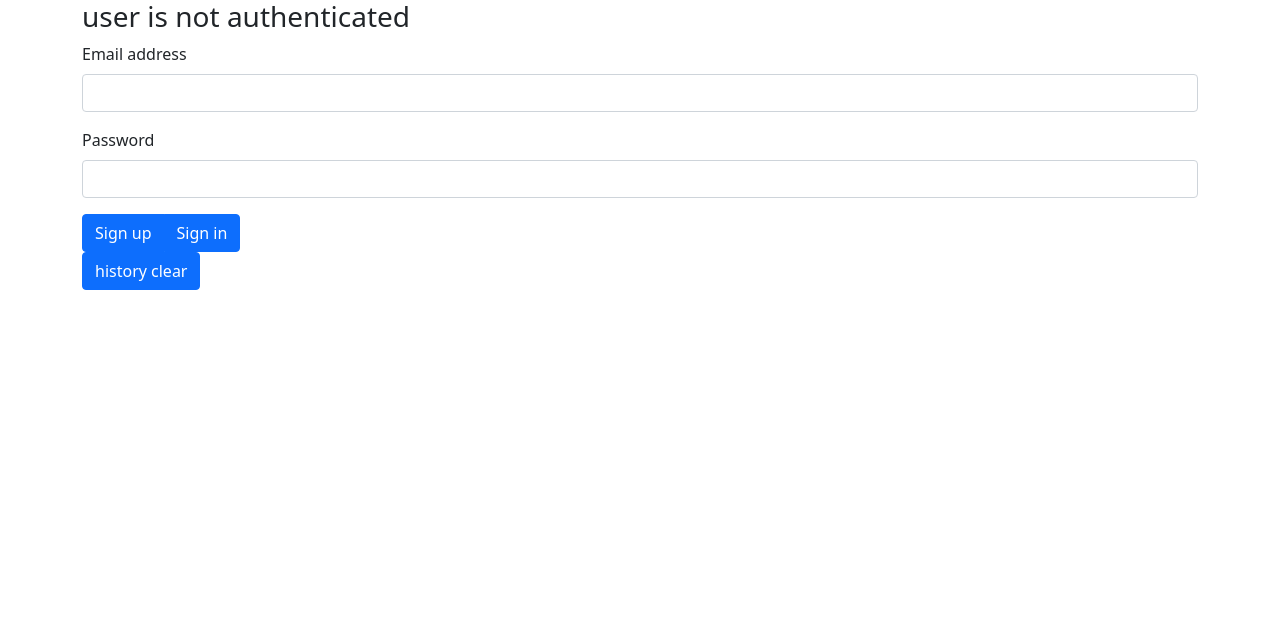
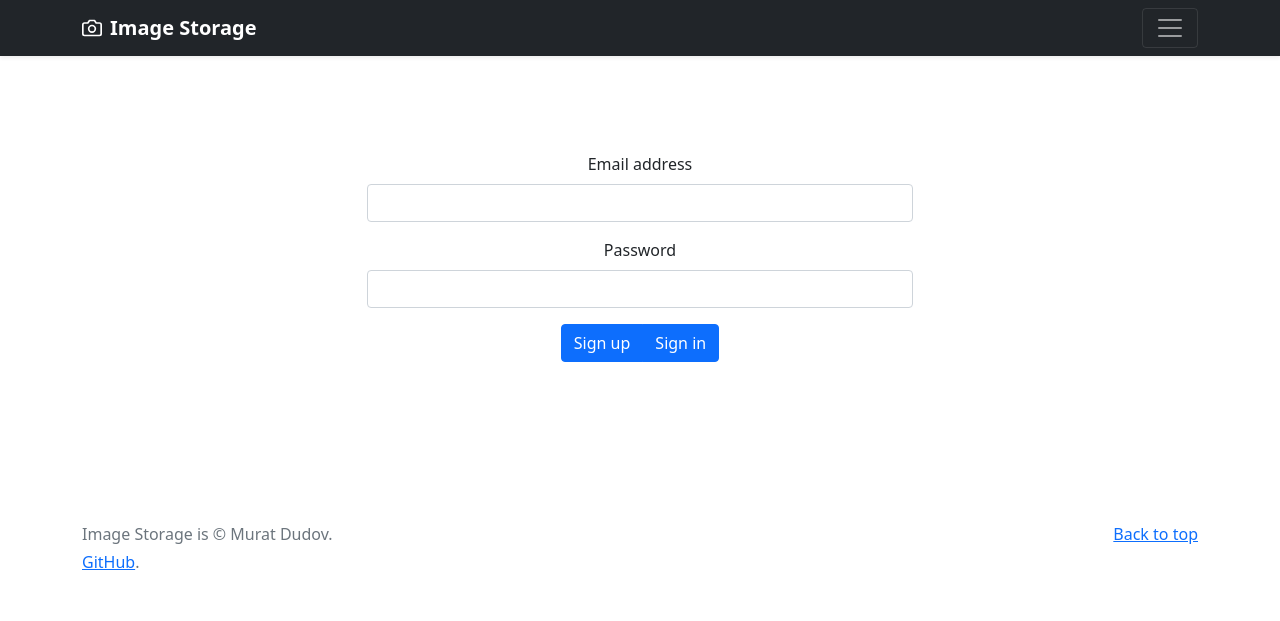
Before and after one commit to mrdudov/image_storage, a Django app: page / in a window 1280 px wide. Shown: the top 621 px of the page. Run offline with Django 3.2, Linux system fonts and the light colour scheme; data that the repository does not hold is empty; parts of the project's set-up code (start-up, migrations or seed data) failed here and were passed over; some libraries are stand-ins or nearby versions.

Commit message:
frontend redesigne

```diff
--- a/image_storage/frontend/js/auth.js
+++ b/image_storage/frontend/js/auth.js
@@ -5,7 +5,7 @@ $('#sign-up-btn').on('click', function(){
 
     $.post(url, { email: email, passwd: passwd } )
     .done(function(data){
-        if(data['error'] == undefined){
+        if('error' in data){
             location.reload();
         }
         else{
--- a/image_storage/frontend/js/index.js
+++ b/image_storage/frontend/js/index.js
@@ -20,8 +20,8 @@ function images_history_load(image_id) {
     })
 }
 
-
 $('body').on('click','#file-upload-btn', function() {
+    $('#error-field').text('')
     var url = $(this).data('href')
     var fd = new FormData()
     var files = $('#customFile')[0].files
@@ -34,6 +34,10 @@ $('body').on('click','#file-upload-btn', function() {
     $.ajax({
       url: url, type: 'post', data: fd, contentType: false, processData: false,
       success: function(response) {
+          if(response['error']){
+            $('#error-field').text(JSON.stringify(response, null, 4))
+          }
+          else {
               tmp = card_template({
                   upload_file: response['upload_file'] ,
                   uploaded_by: response['uploaded_by'] ,
@@ -41,12 +45,14 @@ $('body').on('click','#file-upload-btn', function() {
               })
               $("#image-list").append(tmp)
               $('#customFile').val('')
+          }
       },
     })
 })
 
 
 $('body').on('click', '.image-reload-btn', function(event) {
+    $('#error-field').text('')
     var card = $(this).parent().parent()
     var url = $(this).data('href')
     var image_id = $(this).data('image-id')
@@ -62,6 +68,10 @@ $('body').on('click', '.image-reload-btn', function(event) {
     $.ajax({
       url: url, type: 'post', data: fd, contentType: false, processData: false,
       success: function(response) {
+          if(response['error']){
+            $('#error-field').text(JSON.stringify(response, null, 4))
+          }
+          else {
               tmp = card_template({
                 upload_file: response['upload_file'] ,
                 uploaded_by: response['uploaded_by'] ,
@@ -70,6 +80,7 @@ $('body').on('click', '.image-reload-btn', function(event) {
               })
               card.replaceWith(tmp)
               $('#customFile').val('')
+          }
       }
     })
 })
@@ -86,5 +97,6 @@ $('body').on('click', '#history-clear-btn', function() {
 
 
 $(document).ready(function() {
+    $('#customFile').val('')
     load_images()
 });
--- a/image_storage/frontend/js/templates.js
+++ b/image_storage/frontend/js/templates.js
@@ -1,25 +1,32 @@
+
 function card_template(item, history_reload_btn=true) {
     result = '' +
-    '<div class="card" style="width: 18rem;"> ' +
-    '<img class="card-img" src="' + item['upload_file'] + '" width="100" height="120">' +
-    '<div class="card-body">' +
-      '<h5 class="card-title">owner ' + item['uploaded_by'] + '</h5>' +
-      '<p class="card-text">' + item['upload_file'] + '</p>'
+    '<div class="col">' +
+        '<div class="card shadow-sm">' +
+            '<img class="bd-placeholder-img card-img-top" width="100%" height="225" src="' + item['upload_file'] + '" width="100" height="120">' +
+            '<div class="card-body">' +
+                '<p class="card-text">Owner ' + item['uploaded_by'] + '</p>' +
+//                '<p class="card-text">location ' + item['upload_file'] + '</p>' +
+                '<div class="d-flex justify-content-between align-items-center">' +
+                    '<div class="btn-group">'
 
 
-      if (history_reload_btn == true){
+    if (history_reload_btn == true){
           result += ''+
-          '<button class="image-reload-btn btn btn-primary" data-href="image-reload/" data-image-id="' +
+          '<button class="image-reload-btn btn btn-sm btn-outline-secondary" data-href="image-reload/" data-image-id="' +
           item['image_id'] + '" type="button">image reload</button>' +
-          '<button class="image-history-btn btn btn-primary" data-href="image-history/" data-image-id="' +
+          '<button class="image-history-btn btn btn-sm btn-outline-secondary" data-href="image-history/" data-image-id="' +
           item['image_id'] + '" type="button">image history</button>'
-      }
+    }
+    result += ''+
 
-      result += ''+
-    '</div>' +
-    '<div class="card-footer">' +
-      '<small class="text-muted">upload time ' + item['date'] + '</small>' +
-    ' </div>' +
+
+                        '</div>' +
+                        '<small class="text-muted">' + item['date'] + '</small>' +
+                    '</div>' +
+                '</div>' +
+            '</div>' +
+        '</div>' +
     '</div>'
     return result
 }
--- a/image_storage/main/templates/main/index.html
+++ b/image_storage/main/templates/main/index.html
@@ -1,33 +1,101 @@
 <!doctype html>
 <html lang="en">
 <head>
+    <meta charset="UTF-8">
+    <meta name="viewport" content="width=device-width, initial-scale=1">
+    <title>Image storage</title>
+
     <link href="frontend/bootstrap/css/bootstrap.min.css" rel="stylesheet">
-    <meta charset="UTF-8">
-    <meta name="viewport"
-          content="width=device-width, user-scalable=no, initial-scale=1.0, maximum-scale=1.0, minimum-scale=1.0">
-    <meta http-equiv="X-UA-Compatible" content="ie=edge">
-    <title>Image storage</title>
+
+    <style>
+        .bd-placeholder-img {
+            font-size: 1.125rem;
+            text-anchor: middle;
+            -webkit-user-select: none;
+            -moz-user-select: none;
+            user-select: none;
+        }
+
+        @media (min-width: 768px) {
+            .bd-placeholder-img-lg {
+              font-size: 3.5rem;
+            }
+        }
+    </style>
+
 </head>
+
+
 <body>
+
+<header>
+    <div class="collapse bg-dark" id="navbarHeader">
         <div class="container">
+            <div class="row">
+                <div class="col-sm-8 col-md-7 py-4">
+                    <h4 class="text-white">ЗАДАНИЕ</h4>
+                    <p class="lead text-muted text-start">Создать одностраничный сайт на Django 3.</p>
+                    <p class="lead text-muted text-start">Со страницы можно отправить картинку на сервер в папку 'media' асинхронно (без перезагрузки).</p>
+                    <p class="lead text-muted text-start">Максимальный размер файла ограничивается django и составляет 2 Mb.</p>
+                    <p class="lead text-muted text-start">Отправить может только зарегистрированный пользователь (зарегистрироваться должен самостоятельно).</p>
+                    <p class="lead text-muted text-start">После загрузки файла в базу данных (любая совместимая СУБД) в таблицу записывается 3 отдельных поля: логин пользователя, дата-время записи и путь к загруженному файлу.</p>
+                    <p class="lead text-muted text-start">После записи в базу на эл. почту пользователя отправляется письмо со значениями всех трех полей в теле через точку с запятой.</p>
+                    <p class="lead text-muted text-start">У пользователя должен быть личный кабинет, в котором можно перезагрузить любую из загруженных им картинок.</p>
+                    <p class="lead text-muted text-start">Должна быть возможность посмотреть историю изменений каждого изображения</p>
+                </div>
+                <div class="col-sm-4 offset-md-1 py-4">
+                    <h4 class="text-white">Contact</h4>
+                    <ul class="list-unstyled">
+                        <li><a href="https://github.com/mrdudov/image_storage" class="text-white">GitHub</a></li>
+                        <li><a href="mailto: mrdudov@gmail.com" class="text-white">Email me</a></li>
+                    </ul>
+                </div>
+            </div>
+        </div>
+    </div>
+    <div class="navbar navbar-dark bg-dark shadow-sm">
+        <div class="container">
+            <a href="/" class="navbar-brand d-flex align-items-center">
+                <svg xmlns="http://www.w3.org/2000/svg" width="20" height="20" fill="none" stroke="currentColor" stroke-linecap="round" stroke-linejoin="round" stroke-width="2" aria-hidden="true" class="me-2" viewBox="0 0 24 24"><path d="M23 19a2 2 0 0 1-2 2H3a2 2 0 0 1-2-2V8a2 2 0 0 1 2-2h4l2-3h6l2 3h4a2 2 0 0 1 2 2z"/><circle cx="12" cy="13" r="4"/></svg>
+                <strong>Image Storage</strong>
+            </a>
 
 
             {% if user.is_authenticated %}
-    <div class="row">
+            <span class="text-white">
                 Hello, {{ user.username }}.
-        <div id="is_user_sign_in" style="display: none;">true</div>
+                <button id="log-out-btn" data-href="log-out/" type="button" class="btn btn-primary">Log out</button>
+            </span>
+            {% endif %}
 
-        <button id="log-out-btn" data-href="log-out/" type="button" class="btn btn-primary">Log out</button>
-        <label class="form-label" for="customFile">Select image</label>
+
+            <button class="navbar-toggler" type="button" data-bs-toggle="collapse" data-bs-target="#navbarHeader" aria-controls="navbarHeader" aria-expanded="false" aria-label="Toggle navigation">
+                <span class="navbar-toggler-icon"></span>
+            </button>
+
+        </div>
+    </div>
+</header>
+
+
+<main>
+    {% if user.is_authenticated %}
+        <span id="is_user_sign_in" style="display: none;">true</span>
+    {% endif %}
+
+    <section class="py-5 text-center container">
+        <div class="row py-lg-5">
+            <div class="col-lg-6 col-md-8 mx-auto">
+                {% if user.is_authenticated %}
+
+                <label for="customFile" class="form-label">Select image</label>
+                <div class="input-group mb-3">
                     <input type="file" class="form-control" id="customFile" accept="image/*," />
                     <button id="file-upload-btn" data-href="file-upload/" type="button" class="btn btn-primary">file upload</button>
                 </div>
-    <div class="row" id="image-list">
-        <div  class="col"></div>
-    </div>
+
+
                 {% else %}
-
-<h3>user is not authenticated</h3>
 
                 <form>
                     <div class="mb-3">
@@ -46,19 +114,56 @@
                 </form>
 
                 {% endif %}
-    <button id="history-clear-btn" type="button" class="btn btn-primary">history clear</button>
-    <div  id="history-block" class="row"></div>
+
+
 
                 <div  class="row">
                     <pre id="error-field"></pre>
                 </div>
 
             </div>
+        </div>
+    </section>
+
+    {% if user.is_authenticated %}
+
+    <div class="album py-5 bg-light">
+        <div class="container">
+            <div id="image-list" class="row row-cols-1 row-cols-sm-2 row-cols-md-3 g-3"></div>
+        </div>
+    </div>
+
+    <div class="album py-5 bg-light">
+        <div class="container">
+            <div class="row">
+                <button id="history-clear-btn" type="button" class="btn btn-primary">history clear</button>
+            </div>
+
+            <div id="history-block" class="row row-cols-1 row-cols-sm-2 row-cols-md-3 g-3"></div>
+        </div>
+    </div>
+
+    {% endif %}
+
+</main>
+
+
+<footer class="text-muted py-5">
+    <div class="container">
+        <p class="float-end mb-1">
+            <a href="#">Back to top</a>
+        </p>
+        <p class="mb-1">Image Storage is &copy; Murat Dudov.</p>
+        <p class="mb-0"><a href="https://github.com/mrdudov/image_storage">GitHub</a>.</p>
+    </div>
+</footer>
+
 
 <script src="frontend/js/jquery.js"></script>
 <script src="frontend/bootstrap/js/bootstrap.bundle.min.js"></script>
 <script src="frontend/js/auth.js"></script>
 <script src="frontend/js/templates.js"></script>
 <script src="frontend/js/index.js"></script>
+
 </body>
 </html>
```
Also changed, not shown: image_storage/db.sqlite3, image_storage/media/andrew-ruiz-m02QgMURGwc-unsplash.jpg (added), image_storage/media/andrew-ruiz-m02QgMURGwc-unsplash_iQO5HHn.jpg (added), image_storage/media/mrdongok-QRFpUg2LGbQ-unsplash.jpg (added), image_storage/media/sanjeevan-satheeskumar-MG8c-4n1QVE-unsplash.jpg (added), image_storage/media/toa-heftiba-u4Gu0-rnCmk-unsplash.jpg (added). Lines whose indentation alone changed are shown as unchanged.
